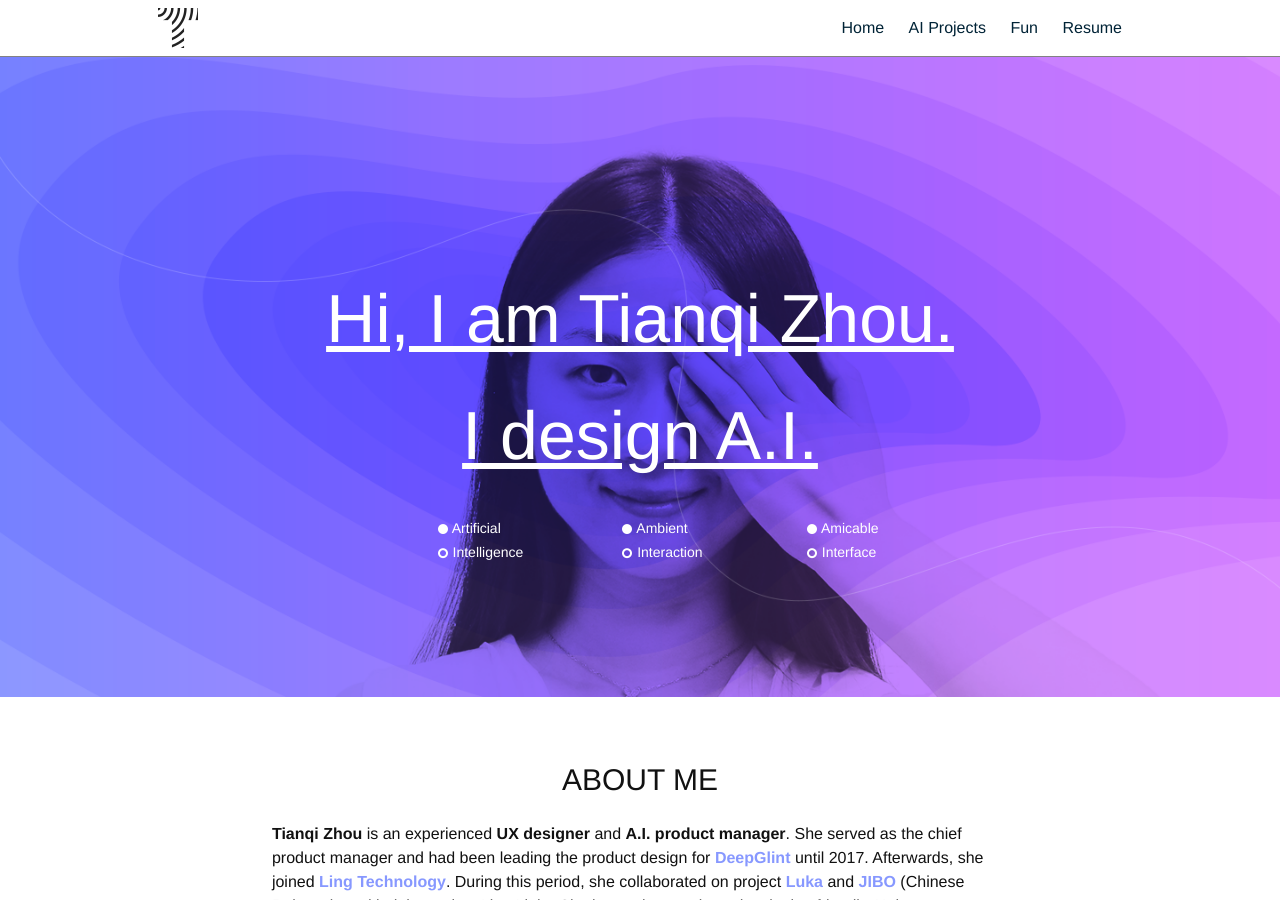
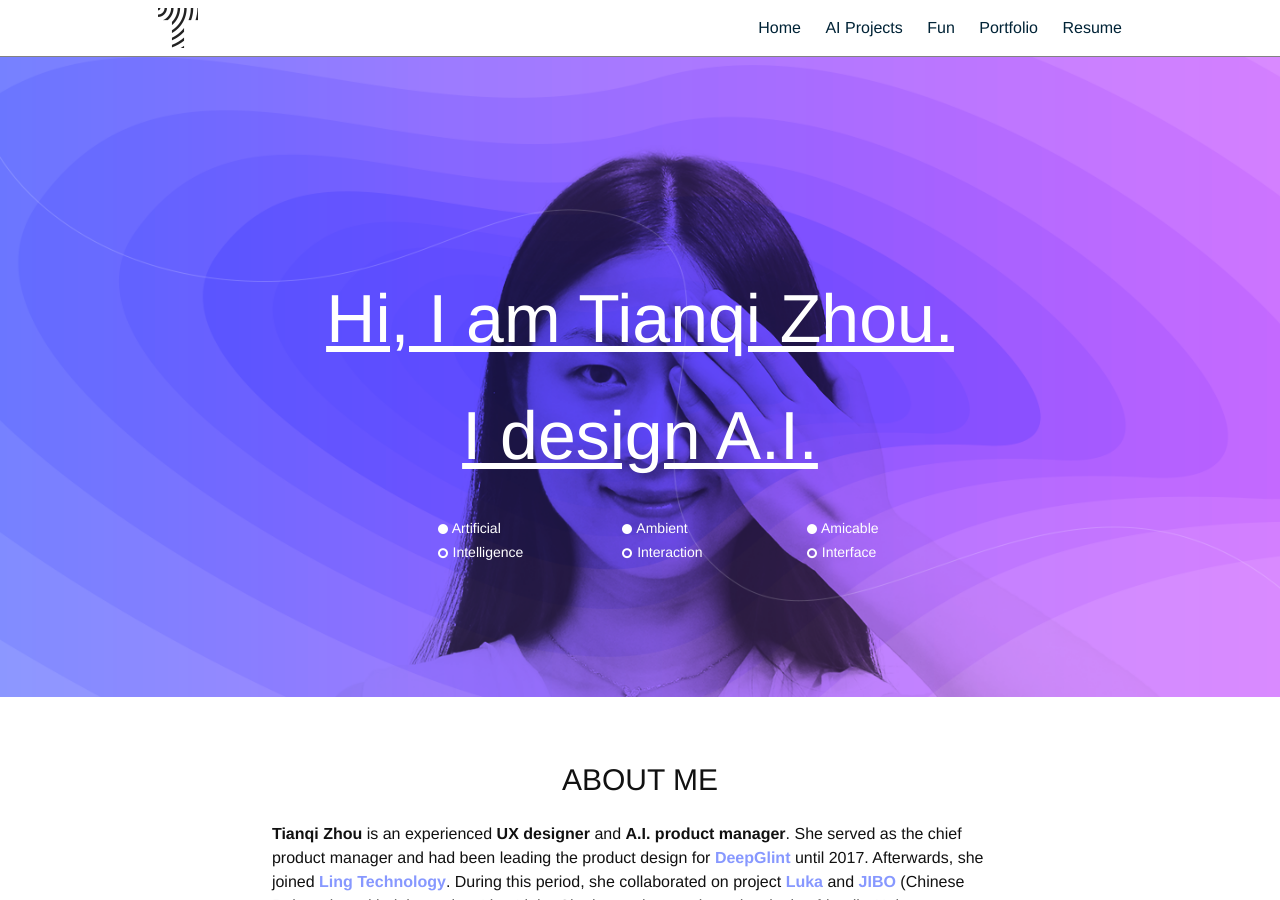
Before and after one commit to Tianqi-Zhou/tianqi-zhou.github.io, a Jekyll site: the page built from index.html, in a window 1280 px wide and 900 px high. Built offline with Jekyll 4.4.1, drawn with Linux system fonts in a browser that asks for light colours.

Commit message:
Update Portfolio

```diff
--- a/_includes/nav.html
+++ b/_includes/nav.html
@@ -14,6 +14,7 @@
     <a class="page-link" href="{{ site.baseurl }}/">Home</a>
     <a class="page-link" href="{{ '#portfolio' | prepend: site.baseurl }}">AI Projects</a>
     <a class="page-link" href="{{ '#misc-projects' | prepend: site.baseurl }}">Fun</a>
+    <a class="page-link" href="{{ '/img/portfolio.pdf' | prepend: site.baseurl }}">Portfolio</a>
     <a class="page-link" href="{{ '/img/resume/v3.2.pdf' | prepend: site.baseurl }}">Resume</a>
   </div>
 </nav>
```
Also changed, not shown: 1 other file.
